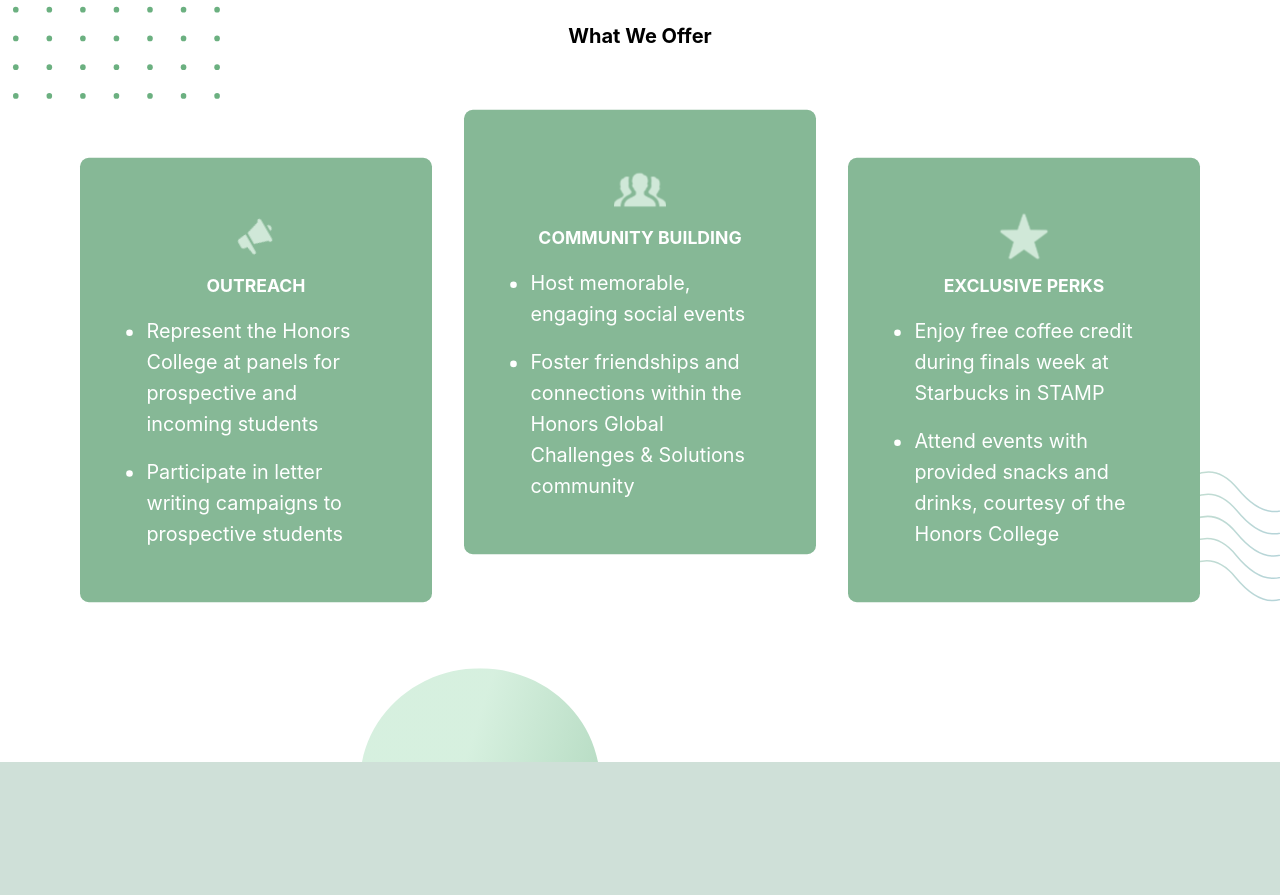
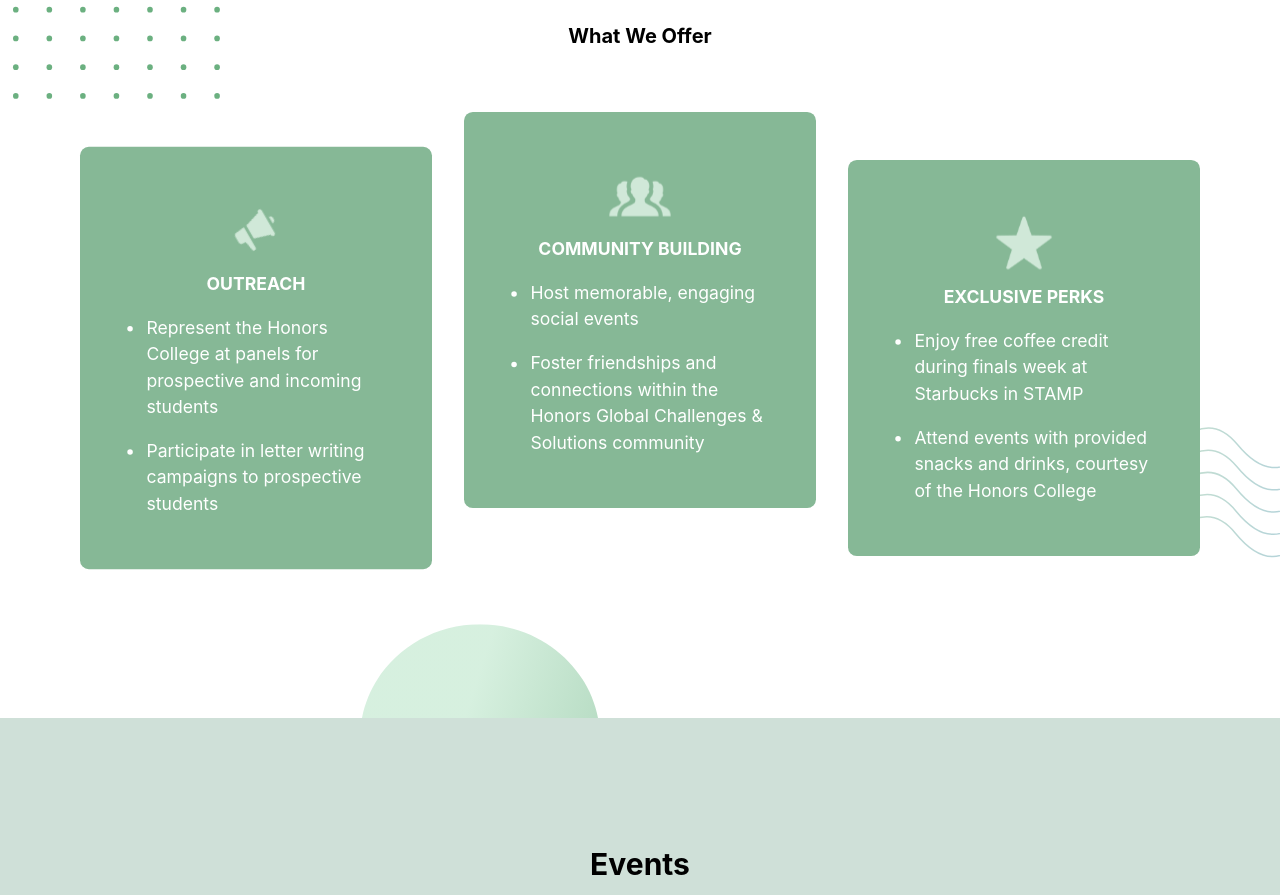
Before and after one commit to campuscoderscrew/hglo, a React (Vite) app: page / in a window 1280 px wide. Shown: the part 1354-2249 px from the top of the page. Built offline with nearby package versions, Linux system fonts and the light colour scheme.

Commit message:
small home adjustments

```diff
--- a/src/components/Offer.jsx
+++ b/src/components/Offer.jsx
@@ -1,6 +1,6 @@
 export default function Offer({ elem, offset }) {
 
-    let divStyle = "max-w-[90%] w-100 p-5 sm:w-120 md:w-140 lg:w-80 lg:p-6 lg:py-12 lg:mx-4 flex flex-col items-center justify-center bg-[#86B896] rounded-lg box-border xl:transform xl:scale-110 xl:mx-8"
+    let divStyle = "max-w-[90%] w-100 p-5 sm:w-120 py-8 md:w-140 md:min-h-60 lg:min-h-90 lg:w-80 lg:p-6 lg:py-12 lg:mx-4 flex flex-col items-center justify-center bg-[#86B896] rounded-lg box-border xl:transform xl:scale-110 xl:mx-8"
 
     // transition-transform duration-[1000ms] ease-in-out lg:hover:scale-115 hover:cursor z-1
 
@@ -10,11 +10,11 @@ export default function Offer({ elem, offset }) {
 
         <div className={divStyle}>
             <div className="flex flex-row items-center lg:flex-col md:mb-2">
-                <img src={elem.icon} className="w-12 lg:mb-2" />
+                <img src={elem.icon} className="w-10 lg:mb-2 sm:w-12 lg:w-14" />
                 <h3 className="text-white uppercase font-bold ml-4 lg:m-0">{elem.title}</h3>
             </div>
             <ul className="text-white mt-2 list-disc
-                 w-full md:max-w-[85%] *:ml-8 *:md:ml-4 lg:mx-4 *:md:text-lg">
+                 w-full md:max-w-[85%] *:ml-8 *:md:ml-4 lg:mx-4 *:md:text-md">
                 <li className="mb-2 lg:mb-4">{elem.pointOne}</li>
                 <li className="">{elem.pointTwo}</li>
             </ul>
```
Also changed, not shown: src/pages/About.jsx (+0 -23 lines).
